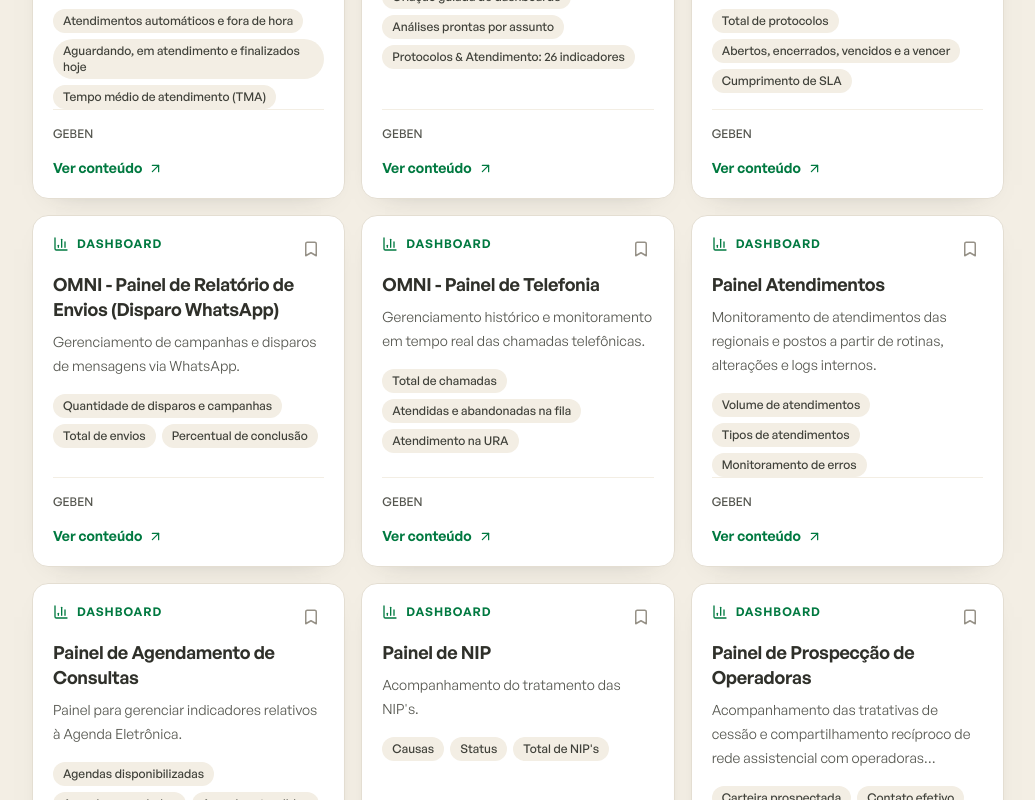
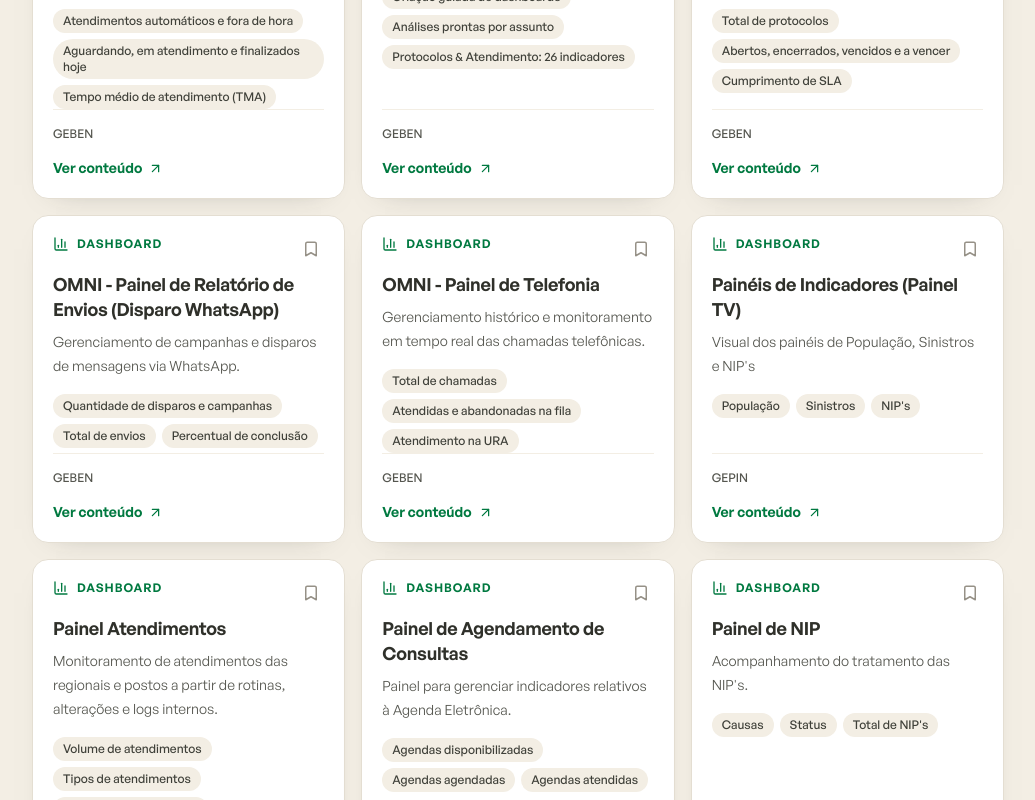
Before and after one commit to IPASGO-GEPIN/hub-de-inteligencia-corporativa, a React (Vite) app: page /#/ in a window 1280 px wide. Shown: the part 2000-2800 px from the top of the page, without its empty margins (244-1279 px from the left). Built offline with nearby package versions, Linux system fonts and the light colour scheme.

Commit message:
Card Painel TV

```diff
--- a/src/data/catalog.ts
+++ b/src/data/catalog.ts
@@ -824,4 +824,24 @@ export const catalog: CatalogItem[] = [
     url: 'https://vitorstefaisk.github.io/Painel_Prospeccao_Patrocinadores/',
     destaque: false,
   },
+  {
+    id: 'paineis-indicadores-painel-tv',
+    titulo: 'Painéis de Indicadores (Painel TV)',
+    tipo: 'Dashboard',
+    area: 'GEPIN',
+    descricao: "Visual dos painéis de População, Sinistros e NIP's",
+    descricaoCompleta:
+      "Apresentação em formato de slides para exibição em TVs, reunindo a visualização dos painéis de População, Sinistros e NIP's em sequência contínua.",
+    indicadores: ['População', 'Sinistros', "NIP's"],
+    tags: ['Painel TV', 'Slide TV', 'população', 'sinistros', 'NIP', 'GEPIN'],
+    perguntas: [
+      'Onde visualizar os painéis de População, Sinistros e NIP em formato TV?',
+      'Como acessar a apresentação contínua dos indicadores para exibição em telas?',
+    ],
+    fonte: 'SharePoint GEPIN — PAINEIS',
+    periodicidade: 'Eventual',
+    ultimaAtualizacao: '2026-09-30',
+    url: 'https://ipasgosaude.sharepoint.com/sites/GEPIN/Documentos%20Compartilhados/PAINEIS/00_Painel_Completo_Todas_TVs.html',
+    destaque: false,
+  },
 ]
```
